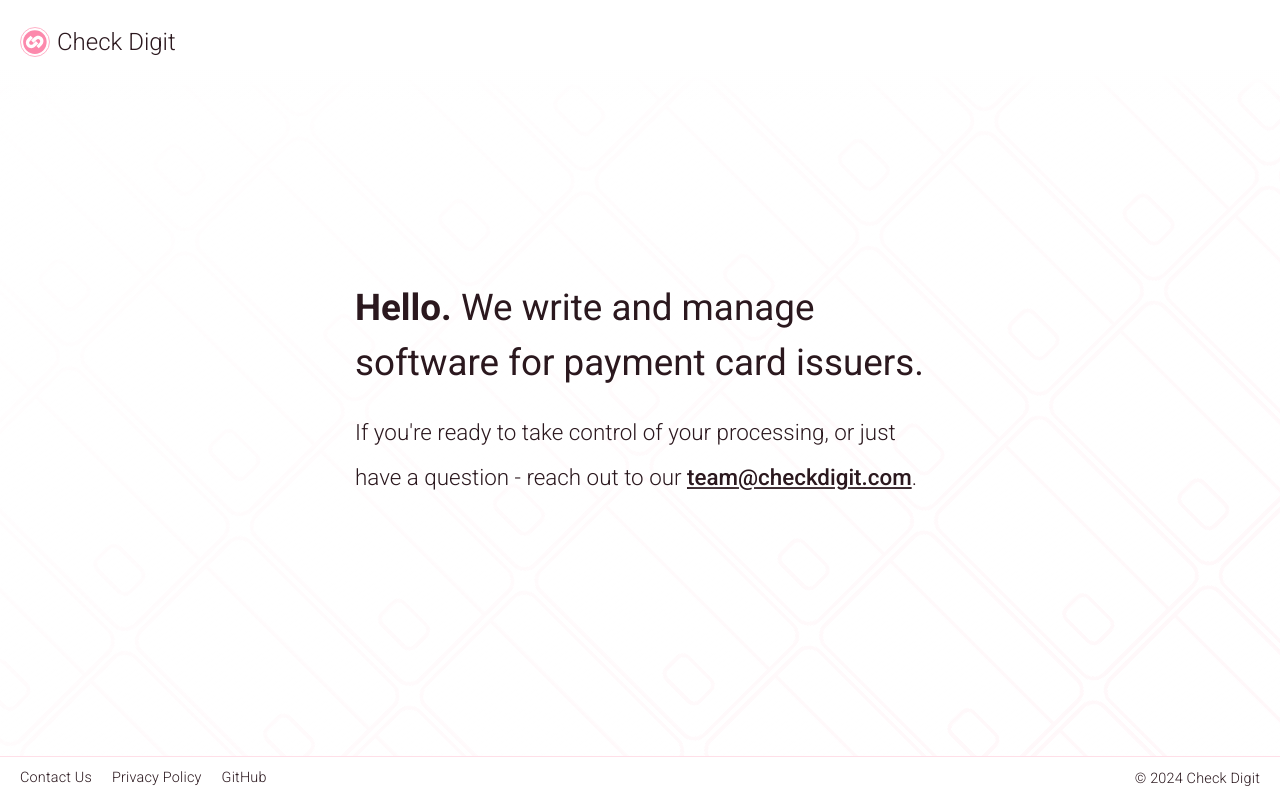
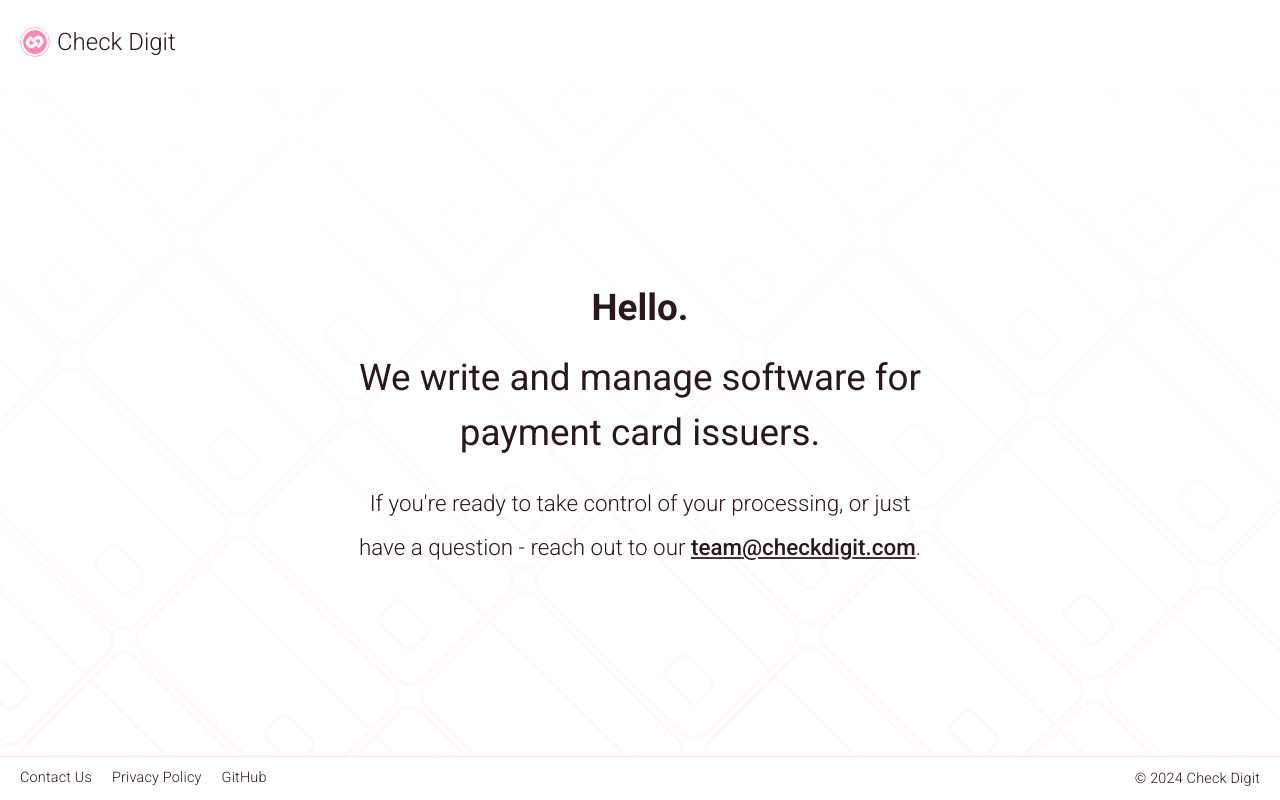
Before and after one commit to lukebrdn/lukebrdn.github.io, a plain HTML site: page index.html in a window 1280 px wide. Drawn offline with Linux system fonts and the light colour scheme.

Commit message:
tweaked styles

```diff
--- a/styles.css
+++ b/styles.css
@@ -30,7 +30,7 @@ body::after {
   right: 0;
   height: 100vh;
   width: 100vw;
-  background-image: linear-gradient(to bottom right, white, transparent);
+  background-image: linear-gradient(to bottom, white, transparent);
   z-index: -1;
 }
 
@@ -65,16 +65,22 @@ h1 {
 }
 
 main {
-  margin: 30vh 10px 0;
+  margin: 25vh auto 0;
+  padding: 0 10px;
   max-width: 380px;
-  height: 182px;
   transition: all 1000ms cubic-bezier(0.215, 0.61, 0.355, 1);
+  text-align: center;
 }
 
 .primary-text {
   font-size: 1.5rem;
   margin: 0 auto;
   text-shadow: 0 0 10px white;
+}
+
+.primary-text strong {
+  display: block;
+  margin-bottom: 15px;
 }
 
 .secondary-text {
```
